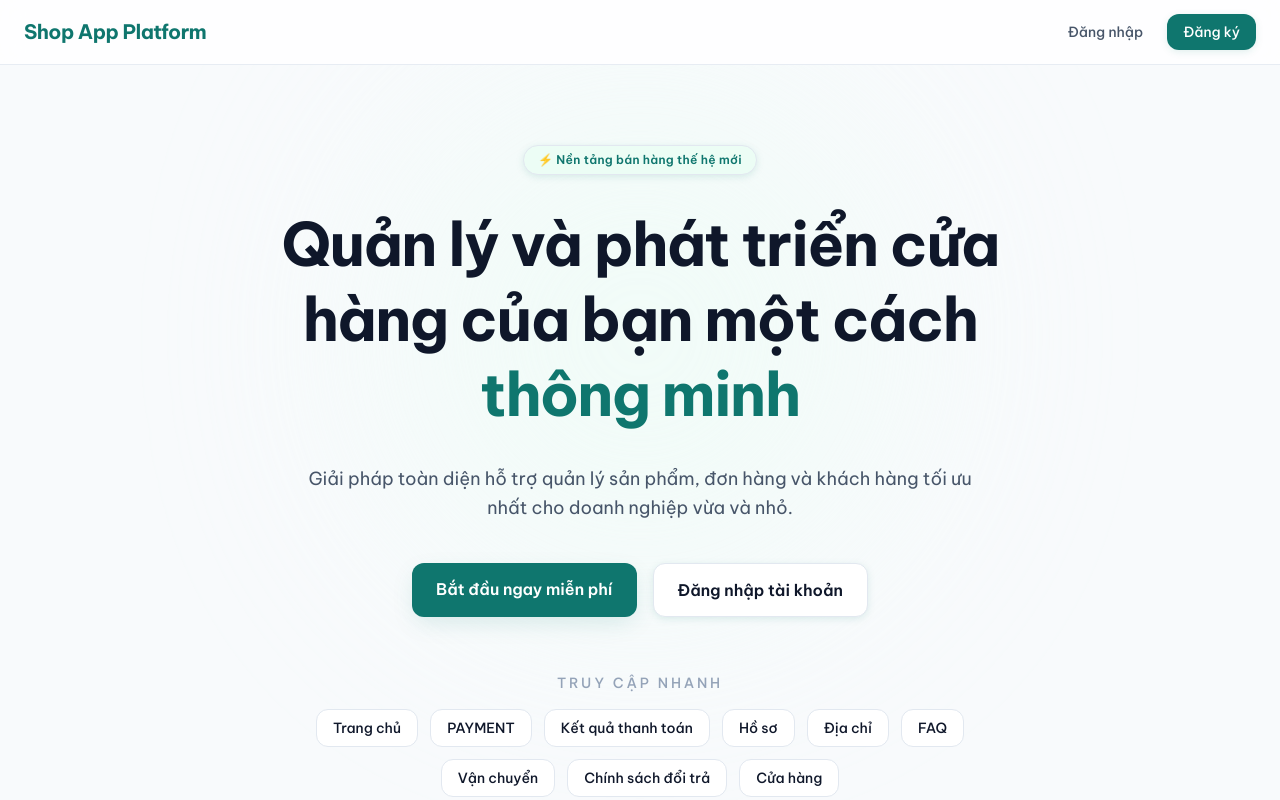
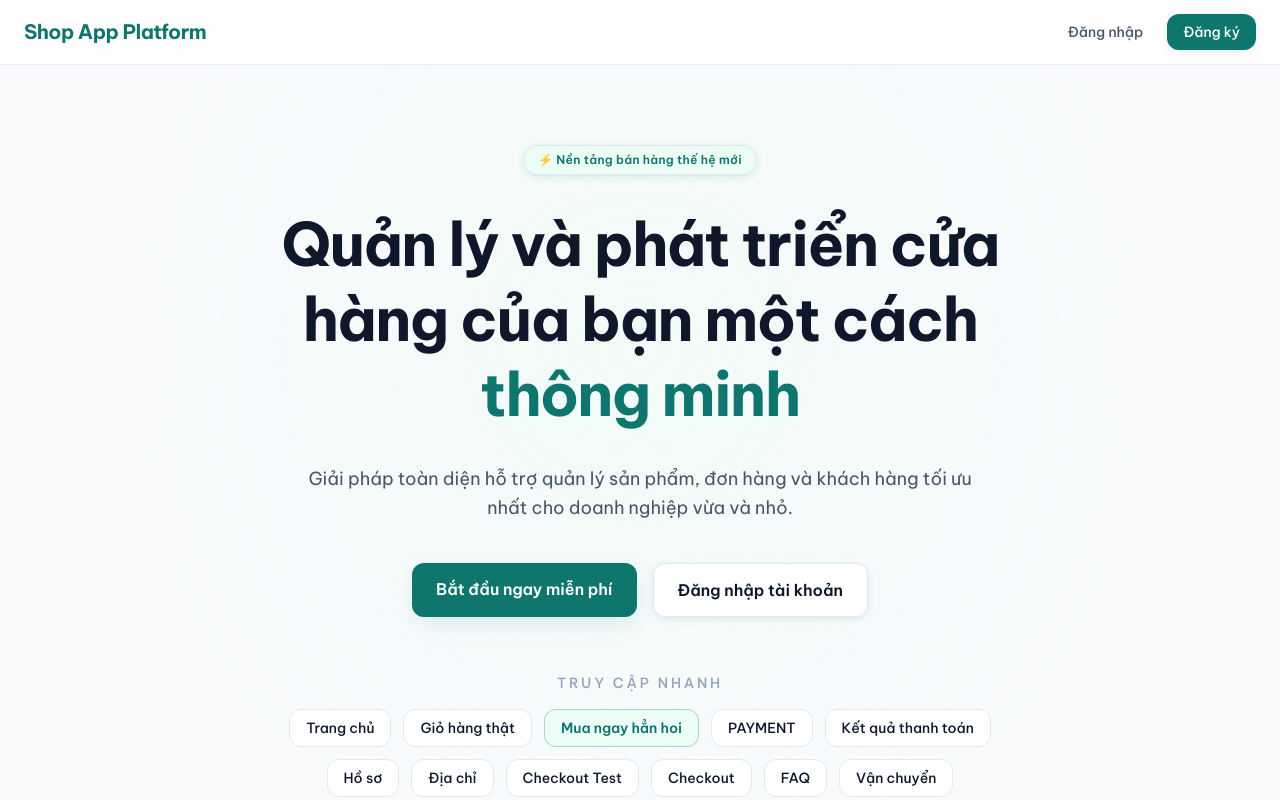
Before and after one commit to hoangngocnguyen/shop-app-platform, a Next.js app in the folder frontend/: page / in a window 1280 px wide. Shown: the top 800 px of the page. Built offline with nearby package versions, Linux system fonts and the light colour scheme; no server answers.

Commit message:
feat: thêm tạm các nút điều hướng đến các trang để test nhanh ở home

```diff
--- a/frontend/src/app/page.tsx
+++ b/frontend/src/app/page.tsx
@@ -108,6 +108,12 @@ export default function HomePage() {
               <Link href={ROUTES.HOME} className="rounded-xl border border-surface-border bg-surface-card px-4 py-2 text-sm font-medium text-text-main transition hover:bg-surface-bg">
                 Trang chủ
               </Link>
+              <Link href="/user/cart" className="rounded-xl border border-surface-border bg-surface-card px-4 py-2 text-sm font-medium text-text-main transition hover:bg-surface-bg">
+                Giỏ hàng thật
+              </Link>
+              <Link href={ROUTES.PRODUCT_DETAIL} className="rounded-xl border border-primary/30 bg-primary-light px-4 py-2 text-sm font-semibold text-primary transition hover:bg-primary/10">
+                Mua ngay hẳn hoi
+              </Link>
               <Link href={ROUTES.PAYMENT} className="rounded-xl border border-surface-border bg-surface-card px-4 py-2 text-sm font-medium text-text-main transition hover:bg-surface-bg">
                 PAYMENT
               </Link>
@@ -119,6 +125,12 @@ export default function HomePage() {
               </Link>
               <Link href={ROUTES.USER.ADDRESS} className="rounded-xl border border-surface-border bg-surface-card px-4 py-2 text-sm font-medium text-text-main transition hover:bg-surface-bg">
                 Địa chỉ
+              </Link>
+              <Link href={ROUTES.CHECKOUT_TEST} className="rounded-xl border border-surface-border bg-surface-card px-4 py-2 text-sm font-medium text-text-main transition hover:bg-surface-bg">
+                Checkout Test
+              </Link>
+              <Link href={ROUTES.CHECKOUT} className="rounded-xl border border-surface-border bg-surface-card px-4 py-2 text-sm font-medium text-text-main transition hover:bg-surface-bg">
+                Checkout
               </Link>
               <Link href={ROUTES.ABOUT.FAQ} className="rounded-xl border border-surface-border bg-surface-card px-4 py-2 text-sm font-medium text-text-main transition hover:bg-surface-bg">
                 FAQ
```
